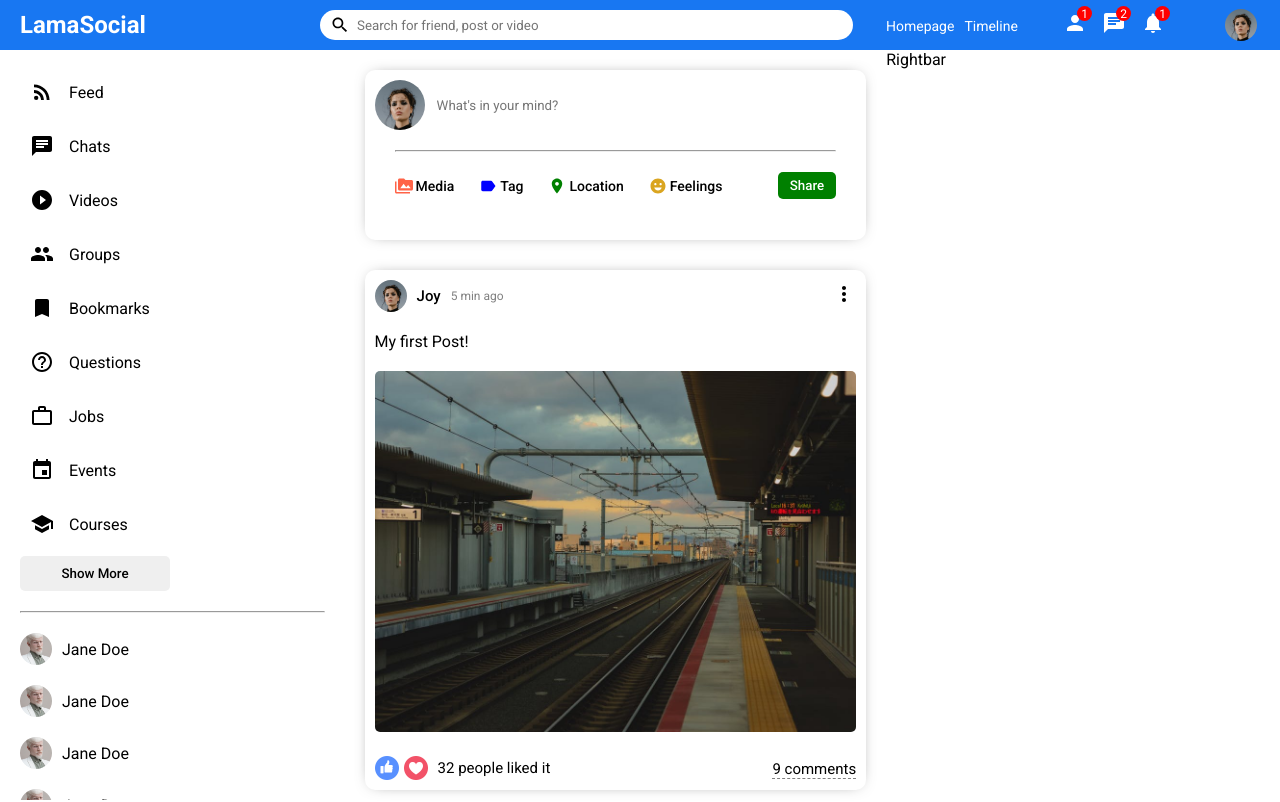
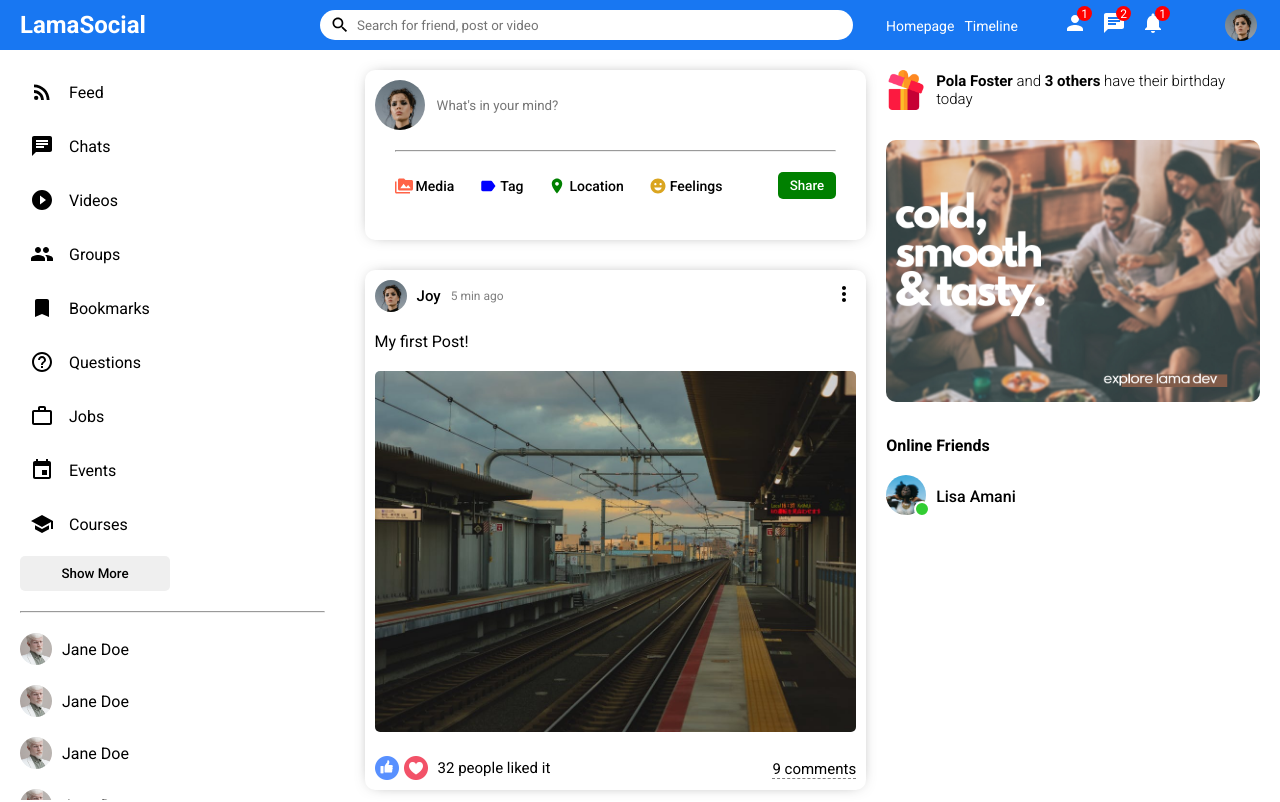
Before and after one commit to LucidJoy/LamaSocial, a React (Create React App) app in the folder frontend/: page / in a window 1280 px wide. Shown: the top 802 px of the page. Built offline with nearby package versions, Linux system fonts and the light colour scheme.

Commit message:
Rightbar component

```diff
--- a/frontend/src/components/rightbar/Rightbar.jsx
+++ b/frontend/src/components/rightbar/Rightbar.jsx
@@ -3,7 +3,34 @@
 import "./rightbar.css";
 
 const Rightbar = () => {
-  return <div className='rightbar'>Rightbar</div>;
+  return (
+    <div className='rightbar'>
+      <div className='rightbarWrapper'>
+        <div className='birthdayContainer'>
+          <img src='assets/gift.png' alt='' className='birthdayImg' />
+          <span className='birthdayText'>
+            <b>Pola Foster</b> and <b>3 others</b> have their birthday today
+          </span>
+        </div>
+
+        <img className='rightbarAd' src='assets/ad.png' alt='' />
+        <h4 className='rightbarTitle'>Online Friends</h4>
+        <ul className='rightbarFriendList'>
+          <li className='rightbarFriend'>
+            <div className='rightbarProfileImgContainer'>
+              <img
+                src='assets/person/3.jpeg'
+                alt=''
+                className='rightbarProfileImg'
+              />
+              <span className='rightbarOnline'></span>
+            </div>
+            <span className='rightbarUsername'>Lisa Amani</span>
+          </li>
+        </ul>
+      </div>
+    </div>
+  );
 };
 
 export default Rightbar;
--- a/frontend/src/components/rightbar/rightbar.css
+++ b/frontend/src/components/rightbar/rightbar.css
@@ -1,3 +1,72 @@
 .rightbar {
   flex: 4;
 }
+
+.rightbarWrapper {
+  padding: 20px 20px 0 0;
+}
+
+.birthdayContainer {
+  display: flex;
+  align-items: center;
+}
+
+.birthdayImg {
+  height: 40px;
+  width: 40px;
+  margin-right: 10px;
+}
+
+.birthdayText {
+  font-weight: 300;
+  font-size: 15px;
+}
+
+.rightbarAd {
+  width: 100%;
+  border-radius: 10px;
+  margin: 30px 0;
+}
+
+.rightbarTitle {
+  margin-bottom: 20px;
+}
+
+.rightbarFriendList {
+  padding: 0;
+  margin: 0;
+  list-style: none;
+}
+
+.rightbarFriend {
+  display: flex;
+  align-items: center;
+  margin-bottom: 15px;
+}
+
+.rightbarProfileImgContainer {
+  margin-right: 10px;
+  position: relative;
+}
+
+.rightbarProfileImg {
+  width: 40px;
+  height: 40px;
+  border-radius: 50%;
+  object-fit: cover;
+}
+
+.rightbarOnline {
+  width: 12px;
+  height: 12px;
+  border-radius: 50%;
+  background-color: limegreen;
+  position: absolute;
+  bottom: 2px;
+  right: -4px;
+  border: 2px solid white;
+}
+
+.rightbarUsername {
+  font-weight: 500;
+}
--- a/frontend/src/components/topbar/topbar.css
+++ b/frontend/src/components/topbar/topbar.css
@@ -6,6 +6,7 @@
   align-items: center;
   position: sticky;
   top: 0;
+  z-index: 999;
 }
 
 .topbarLeft {
```
